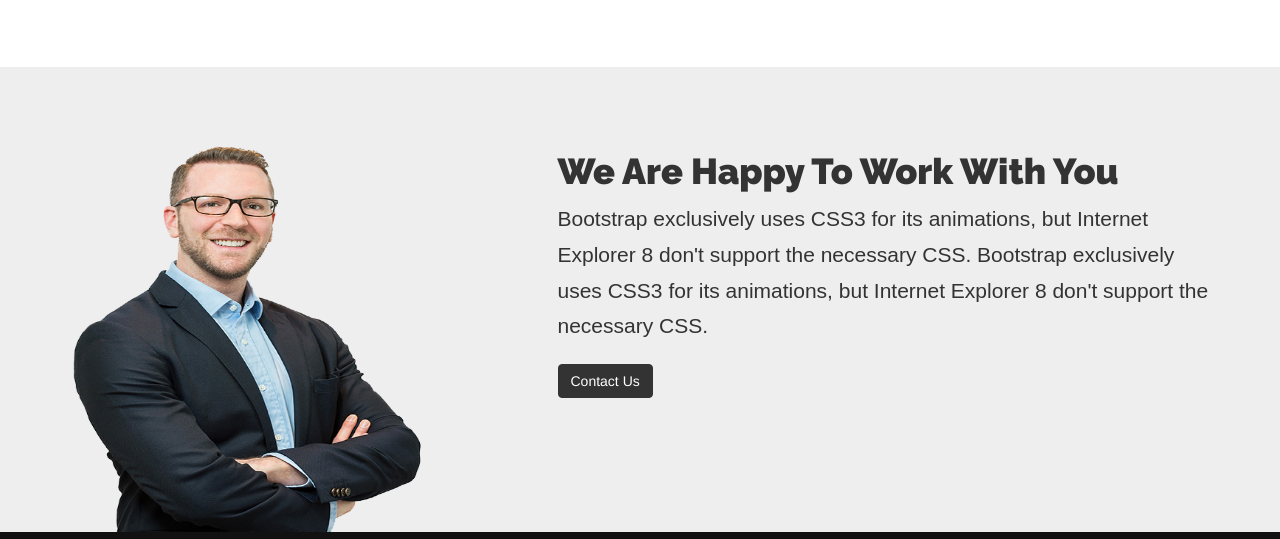
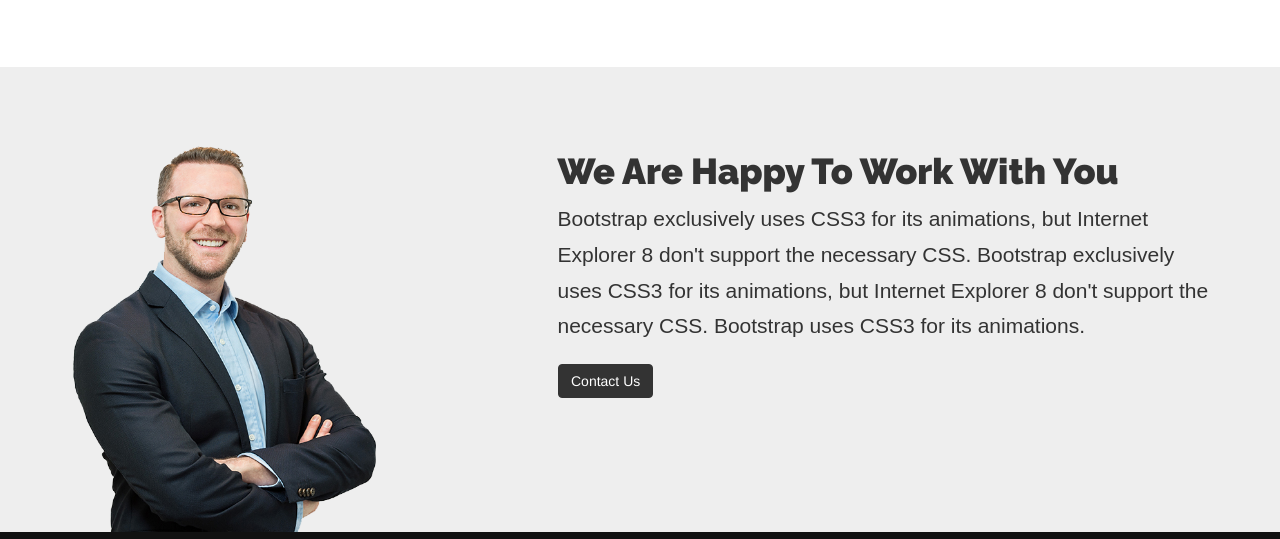
Before and after one commit to anasbadawy/Anas-Badawi-Project, a plain HTML site: page Bootstrap/about.html in a window 1280 px wide. Shown: the part 1069-1608 px from the top of the page. Drawn offline with Linux system fonts and the light colour scheme; a web font is replaced by a local one.

Commit message:
Update about.html

```diff
--- a/Bootstrap/about.html
+++ b/Bootstrap/about.html
@@ -7,7 +7,7 @@
     <meta http-equiv="X-UA-Compatible" content="IE=edge">                  <!-- for internet explorer -->
     <meta name="viewport" content="width=device-width, initial-scale=1">   <!-- for mobile -->
 
-    <title>Bootstrap</title>
+    <title>BADAWI</title>
     <link rel="stylesheet" href="css/bootstrap.css">
     <link rel="stylesheet" href="css/font-awesome.min.css">
     <link rel="stylesheet" href="css/style1.css">
@@ -26,12 +26,12 @@
   </head>
 
 
-        <!-- start tool box -->
+        <!-- start tool box
    <section class="option-box">
      <div class="color-option">
        <h4>Color Option</h4>
        <ul class="list-unstyled">
-          <li data-value="css/default-theme.css"></li>   <!-- to when press on this li, jquery will let you work with this css file -->
+          <li data-value="css/default-theme.css"></li>
           <li data-value="css/purple-theme.css"></li>
           <li data-value="css/blue-theme.css"></li>
           <li data-value="css/yellow-theme.css"></li>
@@ -40,7 +40,7 @@
      <i class="fa fa-gear fa-2x gear-check"></i>
    </section>
 
-        <!-- end tool box -->
+      end tool box -->
 
         <!-- start our navbar -->
     <nav class="navbar navbar-inverse navbar-fixed-top" role="navigation">  <!-- navbar inverse change the navbar colors to be better and navbar fixed top to be fixed
@@ -135,13 +135,15 @@
         <div class="container">
           <div class="row">
             <div class="col-sm-5">
-              <img src="images/ceo.png" height="425" width="355" alt="">
+              <img src="images/ceo.png" height="425" width="310" alt="">
             </div>
             <div class="col-sm-7">
              <h2 class="h1">We Are Happy To Work With You</h2>
              <p class="lead"> Bootstrap exclusively uses CSS3 for its animations, but Internet Explorer 8  don't support the necessary CSS.
-               Bootstrap exclusively uses CSS3 for its animations, but Internet Explorer 8  don't support the necessary CSS.</p>
-             <a class="btn btn-primary">Contact Us</a>
+               Bootstrap exclusively uses CSS3 for its animations, but Internet Explorer 8  don't support the necessary CSS.
+                Bootstrap  uses CSS3 for its animations.</p>
+             <a href="#" onclick="alert('You Could Contact Us')"class="btn btn-primary  hvr-round-corners">Contact Us</a>
+
             </div>
           </div>
 
```
